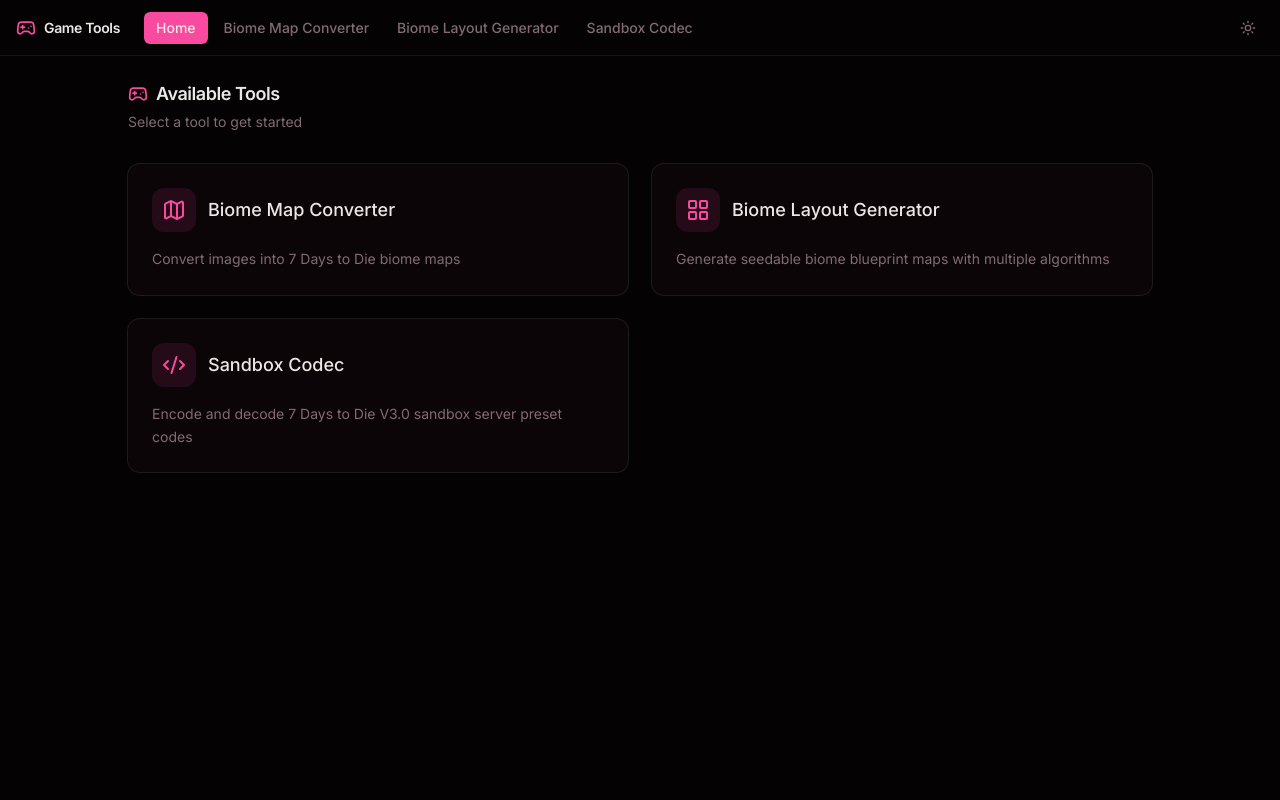
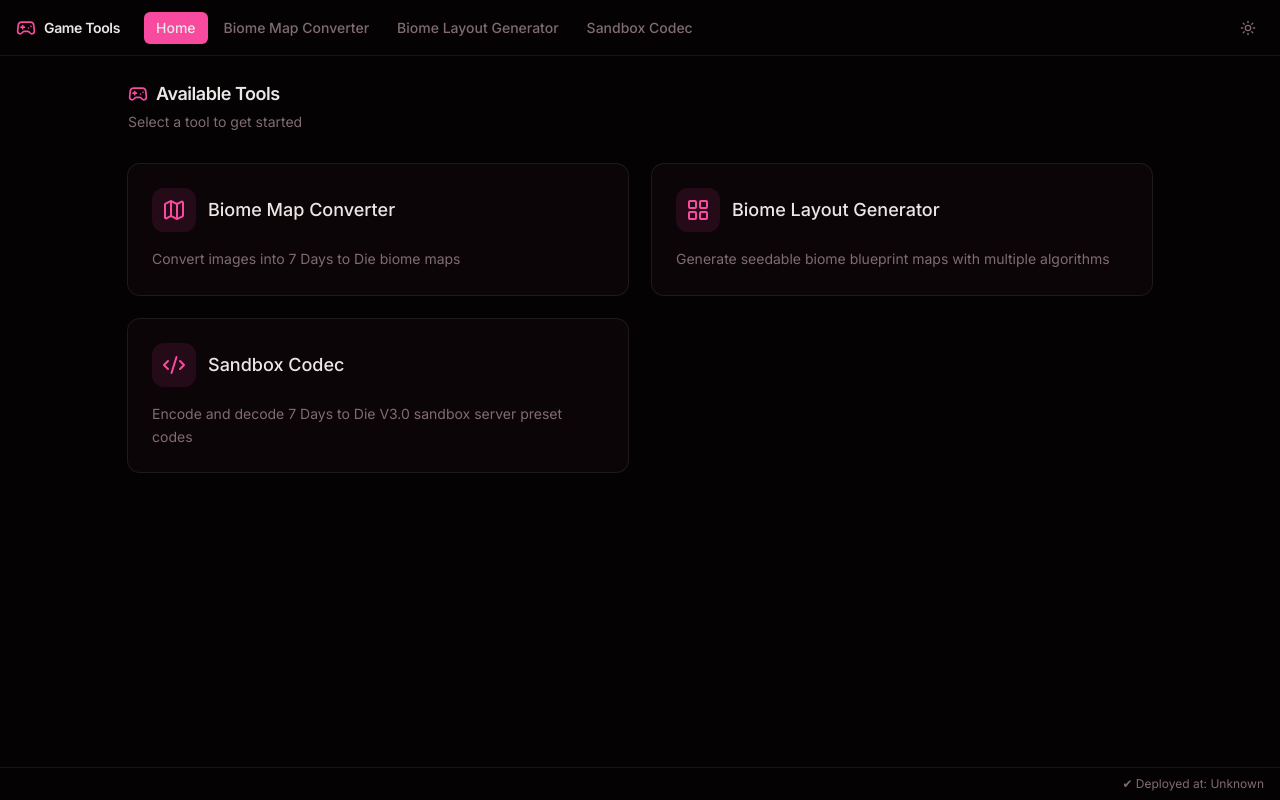
Before and after one commit to furaihan/game-tools, a React (Vite) app: page / in a window 1280 px wide. Built offline with nearby package versions, Linux system fonts and the light colour scheme.

Commit message:
feat: update deployment timestamp handling and display in UI

```diff
--- a/src/App.tsx
+++ b/src/App.tsx
@@ -35,6 +35,14 @@
   const location = useLocation();
   const { isDark, toggle } = useDarkMode();
 
+  const deployedAt = import.meta.env.VITE_DEPLOYED_TIMESTAMP;
+  const formattedDate = deployedAt
+    ? new Date(deployedAt).toLocaleString("id-ID", {
+        dateStyle: "medium",
+        timeStyle: "short",
+      })
+    : "Unknown";
+
   return (
     <TooltipProvider delay={300}>
       <div className="min-h-screen flex flex-col">
@@ -67,6 +75,10 @@
         <main className="flex flex-1 min-h-0 min-w-0 overflow-auto">
           <Outlet />
         </main>
+        <footer className="flex py-2 items-center justify-end border-t bg-background px-4 text-xs text-muted-foreground">
+          &#10004; Deployed at:{" "}
+          {formattedDate}
+        </footer>
       </div>
     </TooltipProvider>
   );
```
